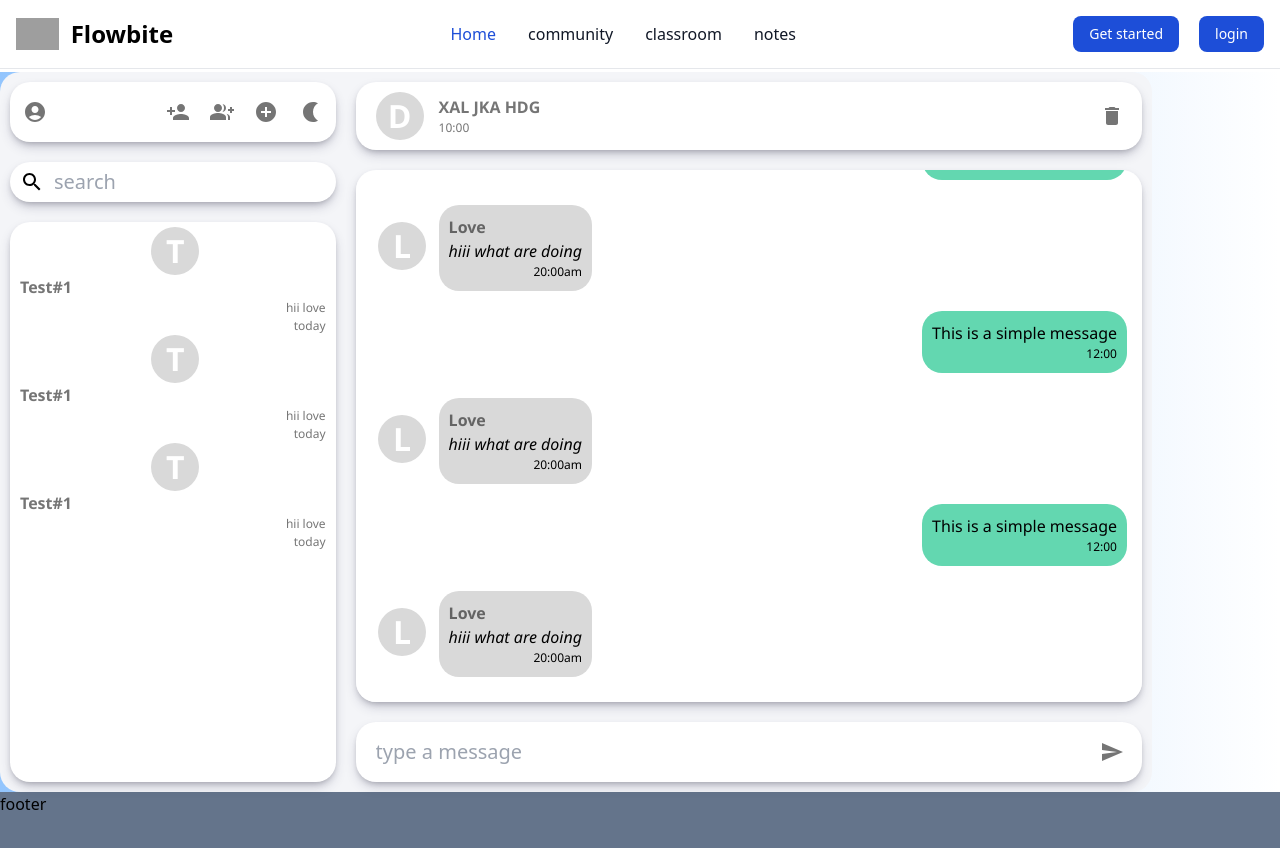
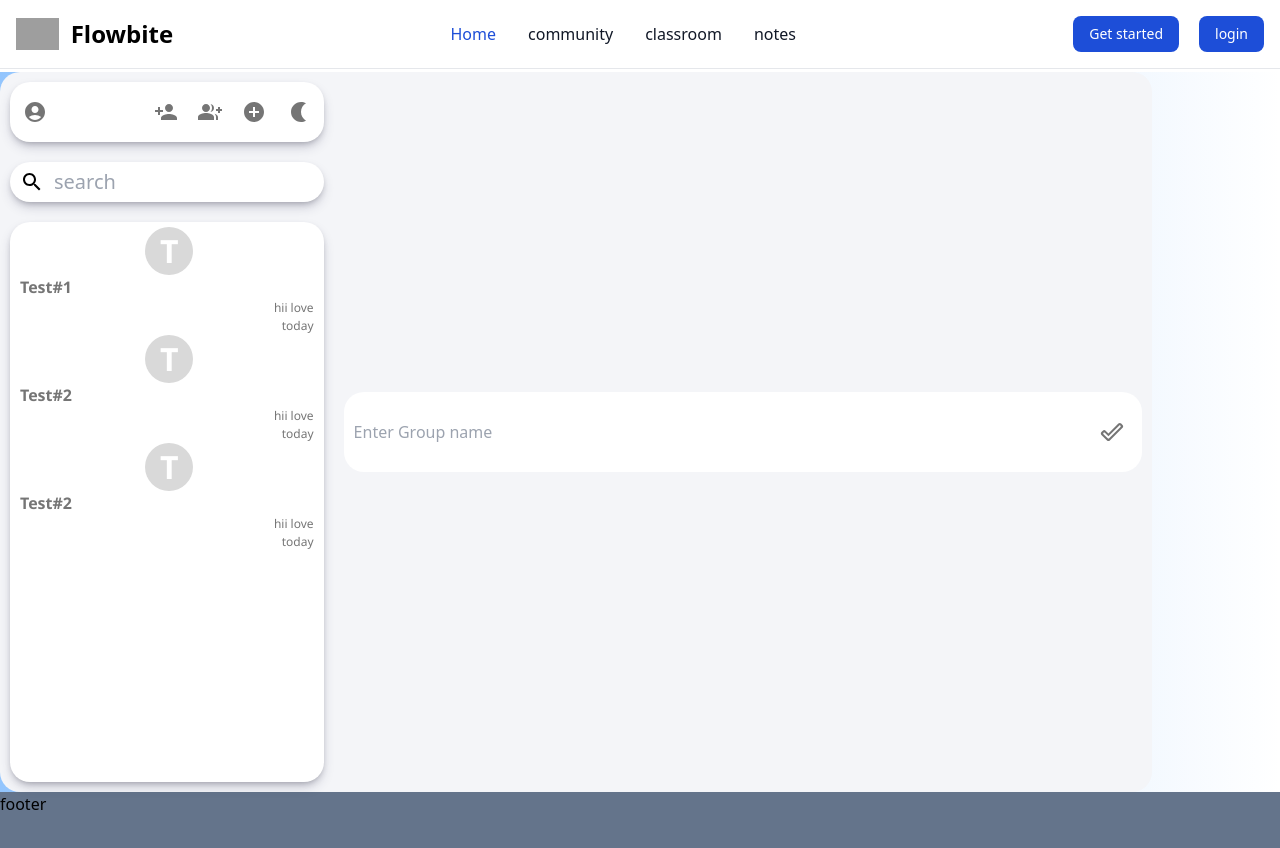
Before and after one commit to sanyampatil/E-education-W-RTC-PWA, a React (Vite) app: page /community in a window 1280 px wide. Shown: the top 848 px of the page. Built offline with nearby package versions, Linux system fonts and the light colour scheme; grey boxes are pictures that could not be loaded.

Commit message:
added welcome and creategroups components

```diff
--- /dev/null
+++ b/src/components/community/CreateGroups.jsx
@@ -0,0 +1,15 @@
+import { IconButton } from '@mui/material'
+import React from 'react'
+import DoneOutlineRoundedIcon from '@mui/icons-material/DoneOutlineRounded'
+const CreateGroups = () => {
+  return (
+    <div className='createGroups-container'>
+      <input placeholder='Enter Group name' className='' />
+      <IconButton>
+        <DoneOutlineRoundedIcon />
+      </IconButton>
+    </div>
+  )
+}
+
+export default CreateGroups
--- a/src/components/community/Maincontainer.jsx
+++ b/src/components/community/Maincontainer.jsx
@@ -2,12 +2,39 @@
 import './myStyles.css'
 import Sidebar from './Sidebar'
 import ChatArea from './ChatArea'
+import ConversationItem from './ConversationItem'
+import Welcome from './Welcome'
+import CreateGroups from './Creategroups'
+
 function MainContainer () {
+
+  const [conversation, setconversation] = useState([
+    {
+      name: 'Test#1',
+      lastMessage: 'hii love',
+      timeStamp: 'today'
+    },
+
+    {
+      name: 'Test#2',
+      lastMessage: 'hii love',
+      timeStamp: 'today'
+    },
+
+    {
+      name: 'Test#2',
+      lastMessage: 'hii love',
+      timeStamp: 'today'
+    }
+  ])
+
   return (
     <>
       <div className=' mt-[9vh] main-container'>
       <Sidebar/>
-      <ChatArea/>
+      {/* <Welcome/> */}
+      <CreateGroups/>
+      {/* <ChatArea props={conversation[0]}/> */}
       </div>
     </>
   )
--- a/src/components/community/Sidebar.jsx
+++ b/src/components/community/Sidebar.jsx
@@ -11,32 +11,25 @@
 import { IconButton } from '@mui/material'
 import ConversationItem from './ConversationItem'
 const Sidebar = () => {
-
   const [conversation, setconversation] = useState([
     {
-   name:"Test#1",
-   lastMessage:"hii love",
-   timeStamp:"today"
+      name: 'Test#1',
+      lastMessage: 'hii love',
+      timeStamp: 'today'
     },
 
+    {
+      name: 'Test#2',
+      lastMessage: 'hii love',
+      timeStamp: 'today'
+    },
 
     {
-   name:"Test#1",
-   lastMessage:"hii love",
-   timeStamp:"today"
-  },
-
-
-  {
-   name:"Test#1",
-   lastMessage:"hii love",
-   timeStamp:"today"
-  },
-
-
-
- ]
-  )
+      name: 'Test#2',
+      lastMessage: 'hii love',
+      timeStamp: 'today'
+    }
+  ])
   return (
     <div className='sidebar-container'>
       <div className='sb-header'>
@@ -63,16 +56,15 @@
       </div>
 
       <div className='sb-search'>
-      <SearchIcon/>
+        <SearchIcon />
         <input placeholder='search' className='search-box' />
-
       </div>
       <div className='sb-conversations'>
-      {conversation.map((conversation)=>{
-     return <ConversationItem props={conversation} key={conversation.name}/>
-
+        {conversation.map(conversation => {
+          return (
+            <ConversationItem props={conversation} key={conversation.name} />
+          )
         })}
-
       </div>
     </div>
   )
--- /dev/null
+++ b/src/components/community/Welcome.jsx
@@ -0,0 +1,12 @@
+import React from 'react'
+
+function Welcome () {
+  return (
+    <div className='welcome-container'>
+      <b>Hi sanyam👋</b>
+      <p>View and text directly to people present in the chat Rooms.</p>
+    </div>
+  )
+}
+
+export default Welcome
--- a/src/components/community/myStyles.css
+++ b/src/components/community/myStyles.css
@@ -233,3 +233,30 @@
   font-weight: lighter;
   font-family: "Segoe UI", Tahoma, Geneva, Verdana, sans-serif;
 }
+
+/* .welcome-logo {
+  height: 20vw;
+} */
+
+.welcome-container {
+  flex: 0.7;
+  display: flex;
+  flex-direction: column;
+  justify-content: center;
+  align-items: center;
+  gap: 20px;
+  font-family: "Segoe UI", Tahoma, Geneva, Verdana, sans-serif;
+  color: rgba(0, 0, 0, 0.54);
+  border-bottom: 5px solid #63d7b0;
+  border-radius: 20px;
+}
+.createGroups-container {
+  flex: 0.7;
+  align-self: center;
+  padding: 20px 10px;
+  margin: 10px;
+  background-color: white;
+  border-radius: 20px;
+  display: flex;
+  justify-content: space-between;
+}
```
Also changed, not shown: src/components/community/ConversationItem.jsx (+2 -7 lines). Lines whose indentation alone changed are shown as unchanged.
